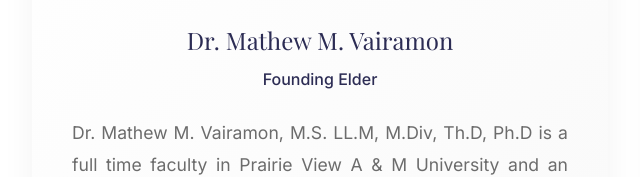
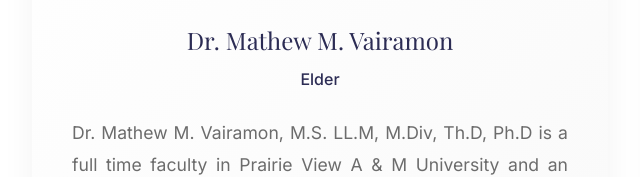
Before and after one commit to cherianmpaul/staffordbiblechapel.com, a plain HTML site: page index.html in a window 1280 px wide. Shown: the part 4432-4609 px from the top of the page, 8-648 px from the left. Drawn offline with nearby package versions, Linux system fonts and the light colour scheme; a web font is replaced by a local one.

Commit message:
Update index.html

```diff
--- a/index.html
+++ b/index.html
@@ -2188,7 +2188,7 @@
                         </svg>
                     </div>
                     <h3 class="leader-name">Dr. Mathew M. Vairamon</h3>
-                    <p class="leader-role">Founding Elder</p>
+                    <p class="leader-role">Elder</p>
                     <p class="leader-bio">
                         Dr. Mathew M. Vairamon, M.S. LL.M, M.Div, Th.D, Ph.D is a full time faculty in Prairie View A & M University and an Attorney at Law. He teaches law and criminal justice classes in the University. He holds degrees from India and USA. He is mainly an immigration lawyer. He was an Advocate in India.
                     </p>
```
